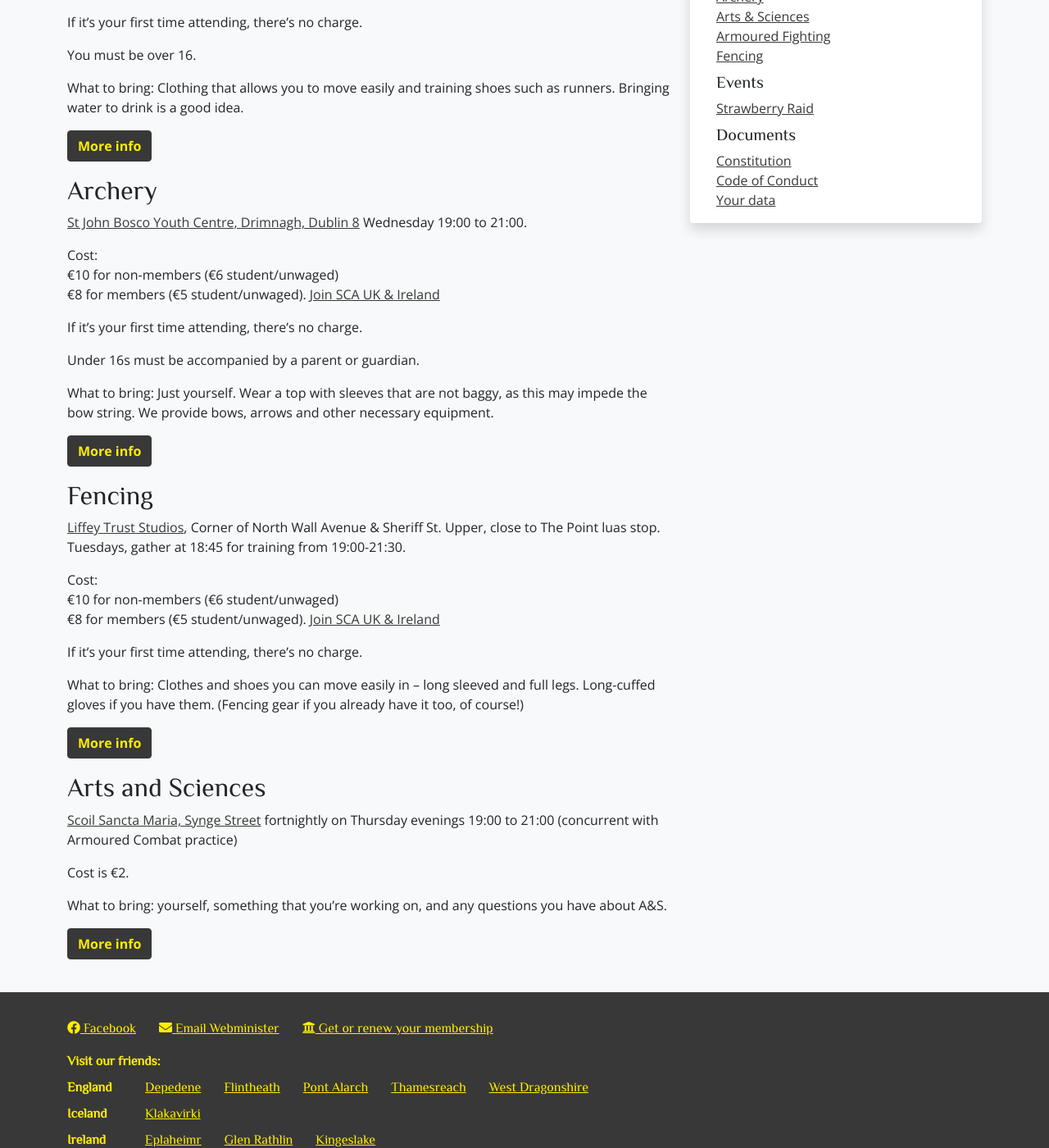
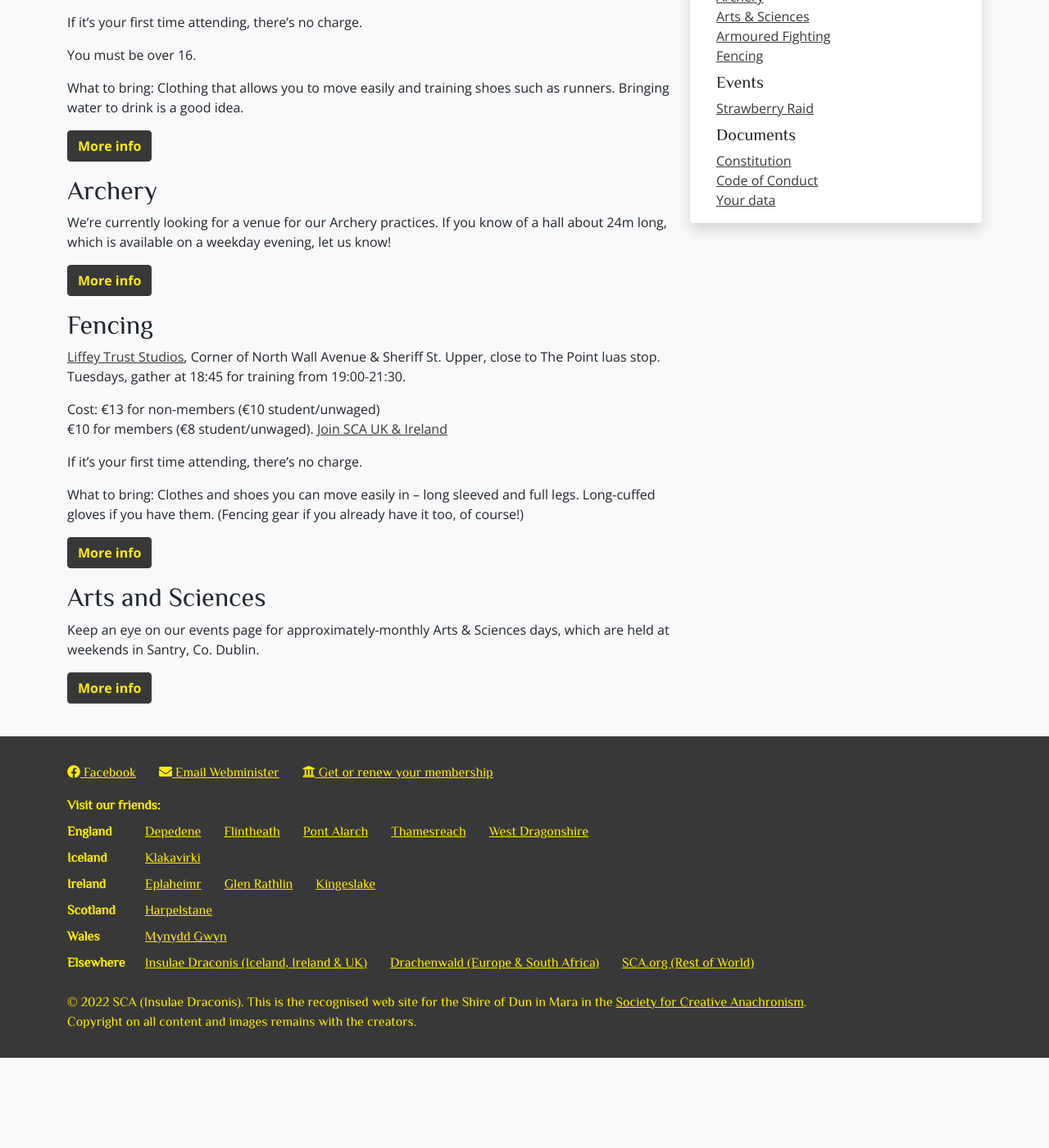
Before and after one commit to drachenwald/dun-in-mara, a Jekyll site: the page built from practices.md, in a window 1280 px wide and 1400 px high, scrolled down 497 px. Shown: the whole window at 82% size. Built offline with Jekyll 4.4.1, drawn with Linux system fonts in a browser that asks for light colours; comment, search, counter and statistics services are not loaded; after the commit the page ends 1787 px from its top, so only the background shows below that; some of the changed text lies outside the part shown.

Commit message:
Various updates, mostly about practices.

```diff
--- a/404.html
+++ b/404.html
@@ -4,5 +4,5 @@
 permalink: /404.html
 ---
 <p align="center">
-This wasn't our intention, we assure you! We would love to hear about the broken link so we can make sure it gets some TLC.
+This wasn't our intention, we assure you! We would love to hear about the broken link so we can make sure it gets some TLC. Contact Aodh at [chronicler@duninmara.org](mailto:chronicler@duninmara.org) and let him know.
 </p>
--- a/practices.md
+++ b/practices.md
@@ -6,7 +6,7 @@
 
 ## Armoured Combat
 
-[Scoil Sancta Maria, Synge Street](https://goo.gl/maps/WHAurpDwDMR2) every Thursday 19:00 to 21:30.
+[Scoil Sancta Maria, Synge Street](https://goo.gl/maps/WHAurpDwDMR2) every Thursday 18:30 to 21:00.
 
 Cost:
 €10 for non-members (€6 student/unwaged)
@@ -22,17 +22,7 @@
 
 ## Archery
 
-[St John Bosco Youth Centre, Drimnagh, Dublin 8](https://goo.gl/maps/Bxgan8hYfGr) Wednesday 19:00 to 21:00.
-
-Cost:
-€10 for non-members (€6 student/unwaged)
-€8 for members (€5 student/unwaged). [Join SCA UK & Ireland](https://membermojo.co.uk/scauk)
-
-If it's your first time attending, there's no charge.
-
-Under 16s must be accompanied by a parent or guardian.
-
-What to bring: Just yourself. Wear a top with sleeves that are not baggy, as this may impede the bow string. We provide bows, arrows and other necessary equipment.
+We're currently looking for a venue for our Archery practices. If you know of a hall about 24m long, which is available on a weekday evening, let us know!
 
 <a href="/archery/" class="btn btn-primary">More info</a>
 
@@ -41,8 +31,8 @@
 [Liffey Trust Studios](https://goo.gl/maps/NiMEjig15rz), Corner of North Wall Avenue & Sheriff St. Upper, close to The Point luas stop. Tuesdays, gather at 18:45 for training from 19:00-21:30.
 
 Cost:
-€10 for non-members (€6 student/unwaged)
-€8 for members (€5 student/unwaged). [Join SCA UK & Ireland](https://membermojo.co.uk/scauk)
+€13 for non-members (€10 student/unwaged)
+€10 for members (€8 student/unwaged). [Join SCA UK & Ireland](https://membermojo.co.uk/scauk)
 
 If it's your first time attending, there's no charge.
 
@@ -52,10 +42,6 @@
 
 ## Arts and Sciences
 
-[Scoil Sancta Maria, Synge Street](https://goo.gl/maps/WHAurpDwDMR2) fortnightly on Thursday evenings 19:00 to 21:00 (concurrent with Armoured Combat practice)
-
-Cost is €2.
-
-What to bring: yourself, something that you're working on, and any questions you have about A&S.
+Keep an eye on our events page for approximately-monthly Arts & Sciences days, which are held at weekends in Santry, Co. Dublin.
 
 <a href="/arts-and-sciences/" class="btn btn-primary">More info</a>
```
Also changed, not shown: archery.md (+2 -11 lines), arts-and-sciences.md (+1 -1 lines), historical-fencing.md (+2 -6 lines).
